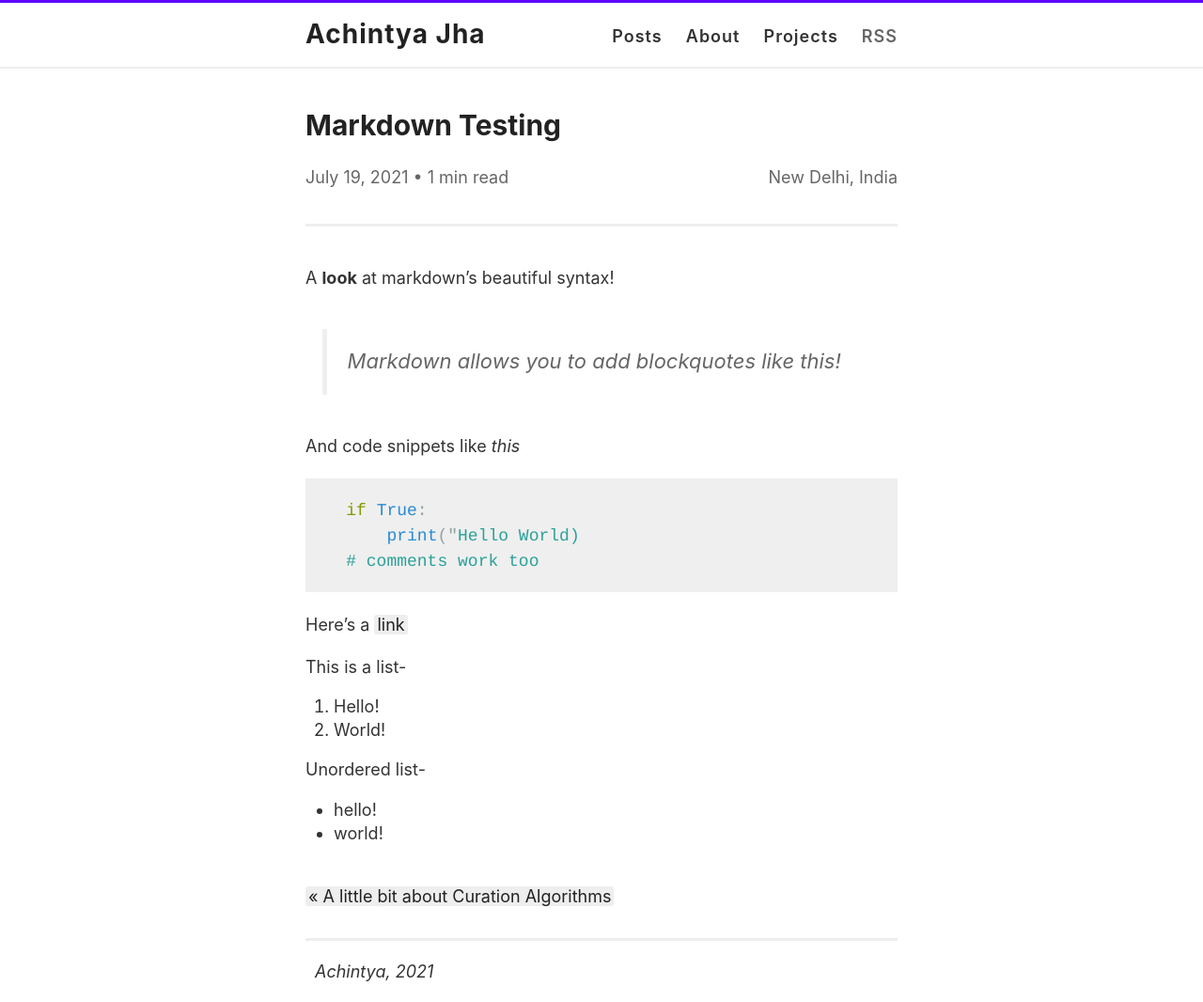
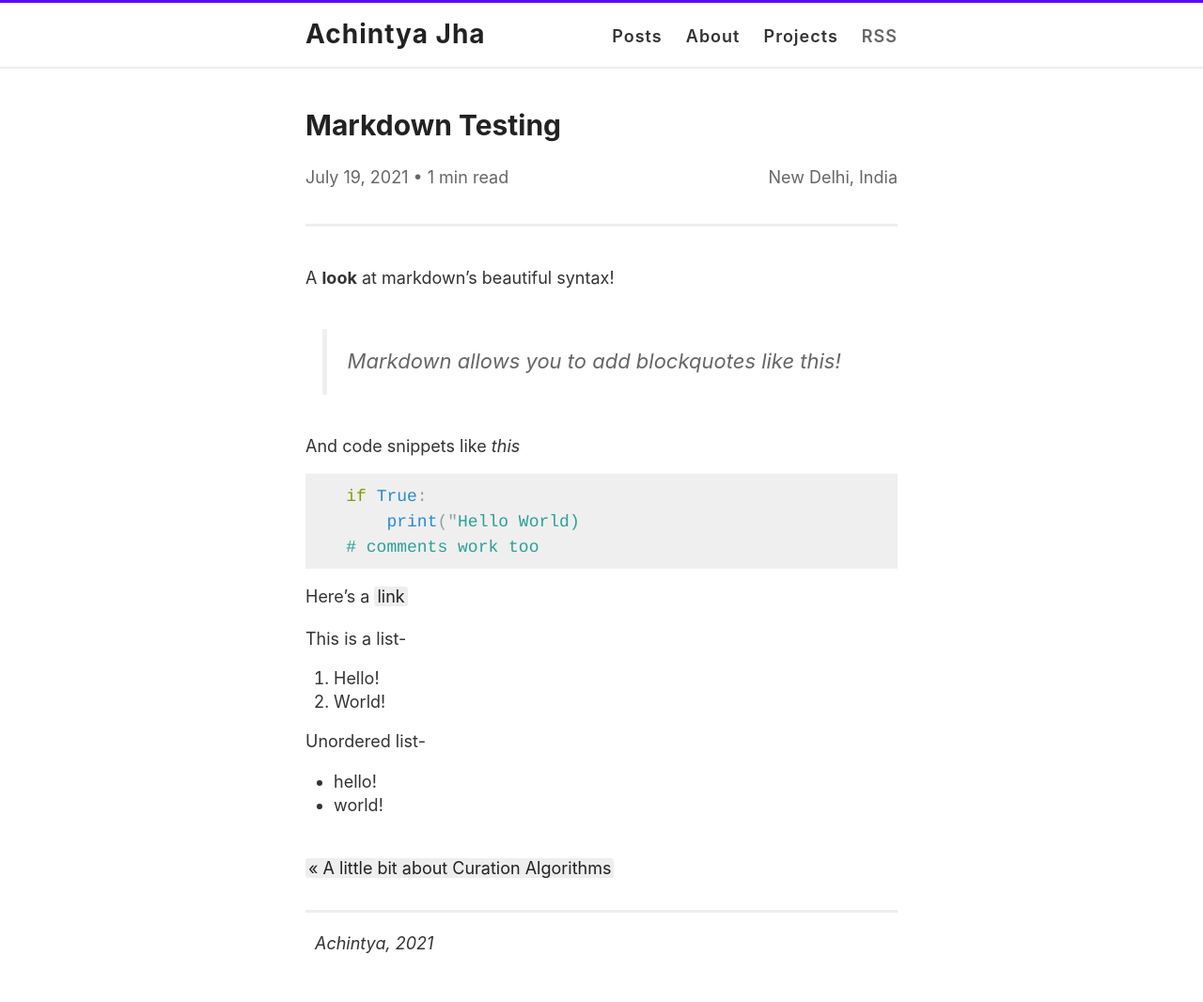
Before and after one commit to achntj/achintyajha.github.io, a Jekyll site: the page built from _posts/2021-7-19-markdown-syntax.md, in a window 1280 px wide. Shown: the whole page at 94% size. Built offline with Jekyll 4.4.1, drawn with Linux system fonts in a browser that asks for light colours; after the commit the page ends 1036 px from its top, so only the background shows below that.

Commit message:
code highlight margins

```diff
--- a/_sass/_highlights.scss
+++ b/_sass/_highlights.scss
@@ -5,7 +5,7 @@
   /* -moz-box-shadow: 3px 3px rgba(0, 0, 0, 0.1); */
   /* -webkit-box-shadow: 3px 3px rgb(0 0 0 / 10%); */
   /* box-shadow: 3px 3px rgb(0 0 0 / 10%); */
-  margin: 20px 0 20px 0;
+  margin: 10px 0px 10px 0;
   overflow: scroll;
 }
 
```
